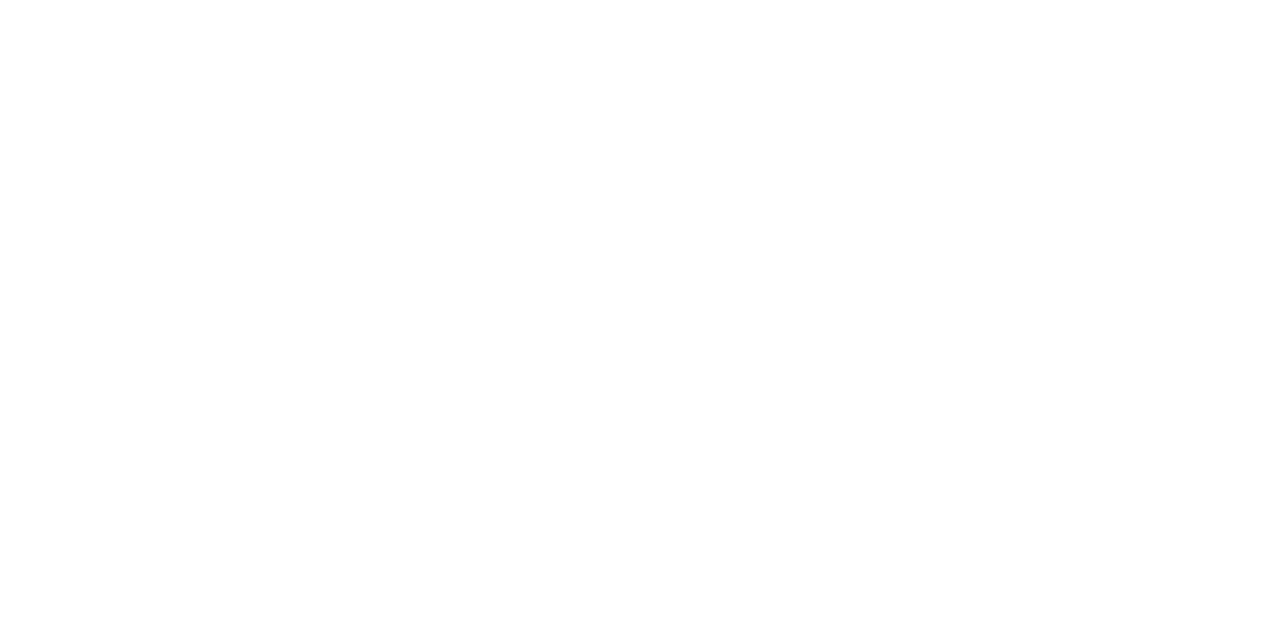
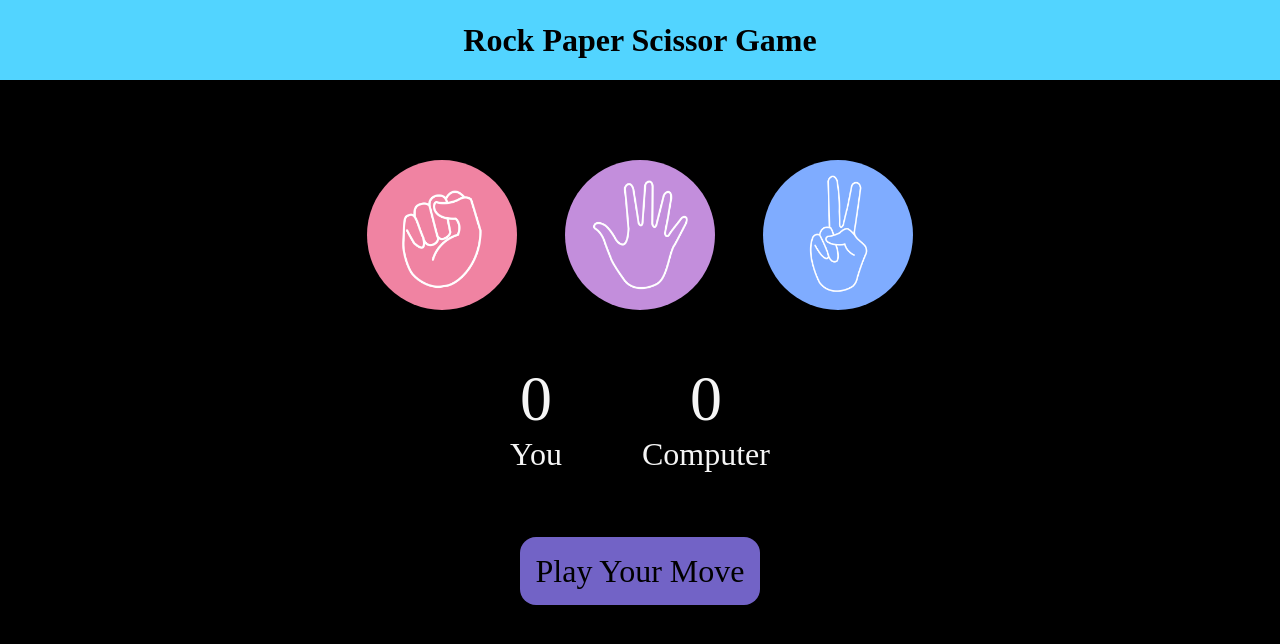
Before and after one commit to AhanaDatta59/Rock-Paper-Scissor, a plain HTML site: page index.html in a window 1280 px wide. Drawn offline with Linux system fonts and the light colour scheme.

Commit message:
game complete

```diff
--- a/app.js
+++ b/app.js
@@ -0,0 +1,71 @@
+let userScore = 0;
+let compScore = 0;
+
+const choices = document.querySelectorAll(".choice");
+const msg = document.querySelector("#msg");
+
+const userScorePara = document.querySelector("#user-score");
+const compScorePara = document.querySelector("#computer-score");
+
+const getCompChoice = () => {
+    const options = ["rock", "paper", "scissors"];
+    const randIndx = Math.floor(Math.random()*3);
+    return options[randIndx];
+}
+const drawGame = () => {
+    msg.innerHTML = "Game was draw. Play again"
+    msg.style.backgroundColor = "yellow"
+}
+
+const showWinner = (userWin) => {
+    if( userWin === true){
+        userScore++;
+        userScorePara.innerHTML=userScore;
+        msg.innerHTML = "You Win!!"
+        msg.style.backgroundColor = "green"
+    }
+    else{
+        compScore++;
+        compScorePara.innerHTML=compScore;
+        msg.innerHTML = "You Lost!!"
+        msg.style.backgroundColor = "red"
+      }
+    };
+
+const playGame = (userChoice) => {
+    //console.log("User Choice is: ",userChoice);
+
+    //Generate computer choice
+    const compChoice = getCompChoice();
+    //console.log("Computer Choice is: ",compChoice);
+
+    //Game is Draw
+    if(userChoice === compChoice){
+        drawGame();
+    }
+    else{
+        let userWin = true;
+        if(userChoice === "rock"){
+            //scissor, paper
+            userWin = compChoice === "paper"? false : true;
+        }
+        else if(userChoice === "paper"){
+            //rock, scissor
+            userWin = compChoice === "rock"? true : false;
+        }
+        else{
+            //rock, paper
+            userWin = compChoice === "rock"? true : false;
+        }
+        showWinner(userWin);
+    }
+}
+
+choices.forEach((choice) => {
+   // console.log(choice)
+    choice.addEventListener("click",()=>{
+    const userChoice = choice.getAttribute("id");
+    //console.log("Choice was clicked",userChoice);
+    playGame(userChoice);
+    })
+})
--- a/index.html
+++ b/index.html
@@ -3,9 +3,39 @@
 <head>
     <meta charset="UTF-8">
     <meta name="viewport" content="width=device-width, initial-scale=1.0">
-    <title>Rock Paper Scissor</title>
+    <title>Rock Paper Scissor Game</title>
+    <link rel="stylesheet" href="style.css"/>
 </head>
 <body>
+    <h1>Rock Paper Scissor Game</h1>
+    <div class="choices">
+        <div class="choice" id="rock">
+            <img src="images/rock.png">
+        </div>
 
+        <div class="choice" id="paper">
+            <img src="images/paper.png">
+        </div>
+
+        <div class="choice" id="scissors">
+            <img src="images/scissors.png">
+        </div>
+    </div>
+    <div class="score-board">
+        <div class="score">
+            <p id="user-score">0</p>
+            <p class="C">You</p>
+        </div>
+
+        <div class="score">
+            <p id="computer-score">0</p>
+            <p class="C">Computer</p>
+        </div>
+    </div>
+
+    <div class="msg-container">
+        <p id="msg">Play Your Move</p>
+    </div>
+    <script src="app.js"></script>
 </body>
 </html>
--- a/style.css
+++ b/style.css
@@ -0,0 +1,72 @@
+*{
+    padding: 0;
+    margin: 0;
+    text-align: center;
+    background-color: black;
+}
+
+h1{
+    /* background-image: url(images/backdrop.jpg); */
+    background-color: rgb(82, 212, 255);
+    color: rgb(0, 0, 0);
+    height: 5rem;
+    line-height: 5rem;
+}
+.choice:hover {
+    opacity: 0.5;
+    cursor: pointer;
+  }
+
+img{
+    height: 150px;
+    width: 150px;
+    object-fit: cover;
+    border-radius: 50%;
+
+}
+
+.choices{
+    display: flex;
+    justify-content: center;
+    align-items: center;
+    gap: 3rem;
+    margin-top: 5rem;
+
+}
+.score-board {
+    display: flex;
+    justify-content: center;
+    align-items: center;
+    font-size: 2rem;
+    margin-top: 3rem;
+    gap: 5rem;
+  }
+
+  #user-score,
+  #computer-score {
+    font-size: 4rem;
+    color: whitesmoke;
+  }
+.score-board {
+    display: flex;
+    justify-content: center;
+    align-items: center;
+    font-size: 2rem;
+    margin-top: 3rem;
+    gap: 5rem;
+  }
+.msg-container {
+    margin-top: 5rem;
+    color: azure;
+  }
+  .C{
+    color: whitesmoke;
+  }
+  #msg {
+  background-color: #7263c6;
+  color: #000000;
+  font-size: 2rem;
+  display: inline;
+  padding: 1rem;
+  border-radius: 1rem;
+}
```
Also changed, not shown: images/paper.png (added), images/rock.png (added), images/scissors.png (added), 1 other file.
